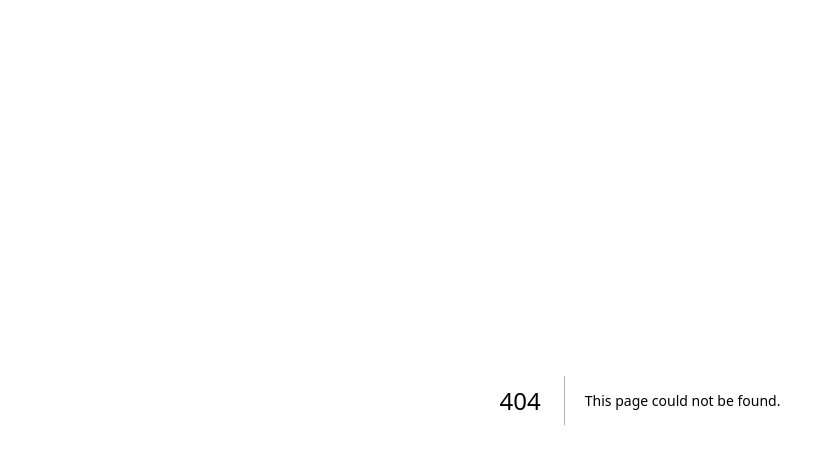
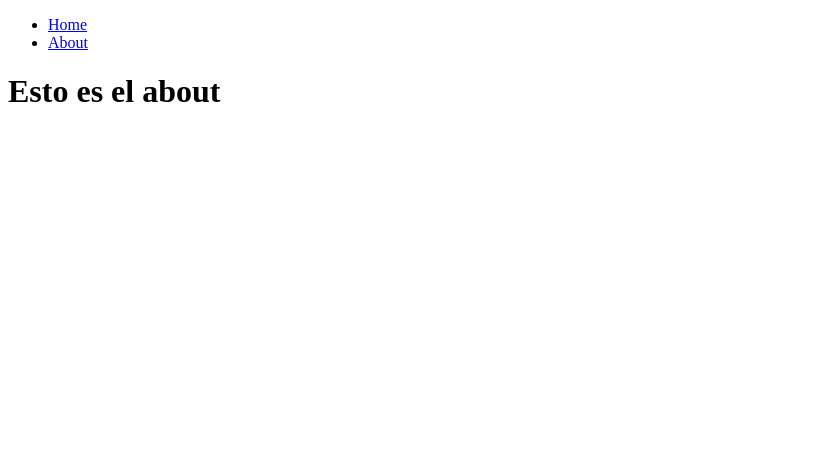
Before and after one commit to JayroGG/Blog, a Next.js app: page /about in a window 1280 px wide. Before the commit this address had no page. Shown: the top 464 px of the page, without its empty margins (0-835 px from the left). Built offline with nearby package versions, Linux system fonts and the light colour scheme.

Commit message:
Added About folder dir, and integrata a Navbar on the Layout component

```diff
--- /dev/null
+++ b/src/app/about/page.jsx
@@ -0,0 +1,5 @@
+export default function About () {
+  return (
+    <h1>Esto es el about</h1>
+  )
+}
--- a/src/app/layout.js
+++ b/src/app/layout.js
@@ -1,8 +1,34 @@
-export default function RootLayout({ children }) {
+import Link from 'next/link'
+
+const links = [{
+  label: 'Home',
+  route: '/'
+}, {
+  label: 'About',
+  route: '/about'
+}]
+
+export default function RootLayout ({ children }) {
   return (
     <html>
-      <head />
-      <body>{children}</body>
+      <body>
+        <header>
+          <nav>
+            <ul>
+              {links.map(({ label, route }) => {
+                return (
+                  <li key={route}>
+                    <Link href={route}>
+                      {label}
+                    </Link>
+                  </li>
+                )
+              })}
+            </ul>
+          </nav>
+        </header>
+        {children}
+      </body>
     </html>
   )
 }
```
Also changed, not shown: src/app/head.js (+4 -4 lines).
